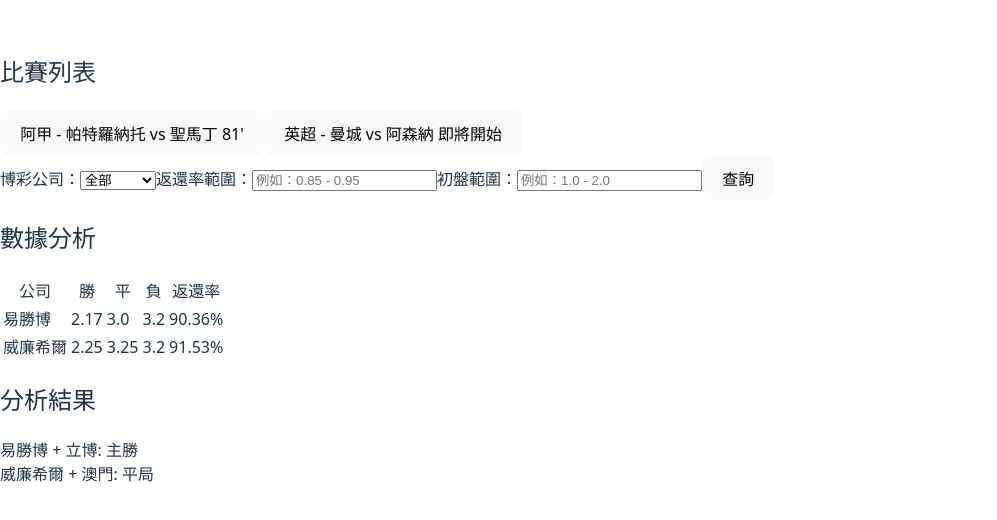
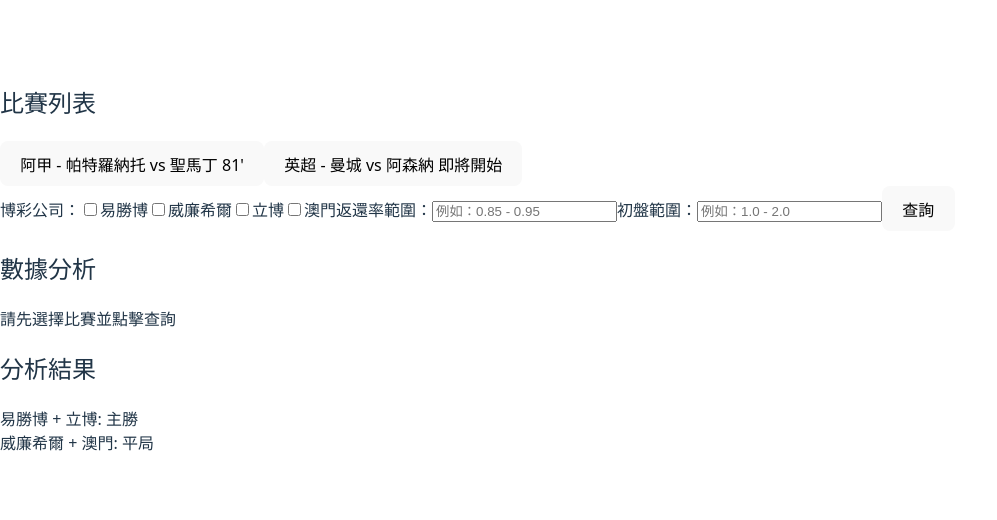
Before and after one commit to MiracleFinanceGroup/football-odds-app, a React (Vite) app in the folder frontend/: page / in a window 1280 px wide. Shown: the part 140-660 px from the top of the page, without its empty margins (0-997 px from the left). Built offline with nearby package versions, Linux system fonts and the light colour scheme.

Commit message:
feat: advanced filters and multi-company selection

```diff
--- a/frontend/src/App.jsx
+++ b/frontend/src/App.jsx
@@ -1,45 +1,113 @@
-import React from "react";
+import { useState } from "react";
 
 export default function FootballOddsApp() {
+  const matches = [
+    { id: 1, league: "阿甲", home: "帕特羅納托", away: "聖馬丁", time: "81'", score: "3-0" },
+    { id: 2, league: "英超", home: "曼城", away: "阿森納", time: "即將開始", score: "0-0" },
+  ];
+
+  const fakeApiResponse = {
+    1: [
+      { company: "易勝博", win: 2.17, draw: 3.0, lose: 3.2, returnRate: "90.36%" },
+      { company: "威廉希爾", win: 2.25, draw: 3.25, lose: 3.2, returnRate: "91.53%" },
+    ],
+    2: [
+      { company: "立博", win: 1.95, draw: 3.10, lose: 3.80, returnRate: "89.40%" },
+      { company: "澳門", win: 2.05, draw: 3.00, lose: 3.60, returnRate: "90.50%" },
+    ],
+  };
+
+  const [selectedId, setSelectedId] = useState(null);
+  const [data, setData] = useState([]);
+  const [selectedCompanies, setSelectedCompanies] = useState([]);
+  const [returnRateRange, setReturnRateRange] = useState("");
+  const [initialOddsRange, setInitialOddsRange] = useState("");
+
+  const handleSelectMatch = (matchId) => {
+    setSelectedId(matchId);
+    setData([]);
+  };
+
+  const toggleCompany = (company) => {
+    setSelectedCompanies((prev) =>
+      prev.includes(company) ? prev.filter((c) => c !== company) : [...prev, company]
+    );
+  };
+
+  const handleQuery = () => {
+    if (selectedId) {
+      let result = fakeApiResponse[selectedId] || [];
+
+      if (selectedCompanies.length > 0) {
+        result = result.filter((row) => selectedCompanies.includes(row.company));
+      }
+
+      setData(result);
+    }
+  };
+
   return (
     <div className="grid grid-cols-5 h-screen p-4 gap-2 bg-gray-100">
-      {/* 左側比賽列表 */}
       <div className="col-span-1 bg-white rounded-xl p-2 overflow-y-auto shadow">
         <h2 className="text-lg font-bold mb-2">比賽列表</h2>
         <div className="space-y-2">
-          <button className="w-full p-2 border rounded hover:bg-gray-100 text-left">
-            阿甲 - 帕特羅納托 vs 聖馬丁 81'
+          {matches.map((match) => (
+            <button
+              key={match.id}
+              onClick={() => handleSelectMatch(match.id)}
+              className={`w-full p-2 border rounded text-left hover:bg-gray-100 ${
+                selectedId === match.id ? "bg-blue-100" : ""
+              }`}
+            >
+              {match.league} - {match.home} vs {match.away} {match.time}
             </button>
-          <button className="w-full p-2 border rounded hover:bg-gray-100 text-left">
-            英超 - 曼城 vs 阿森納 即將開始
-          </button>
+          ))}
         </div>
       </div>
 
-      {/* 右側內容區 */}
       <div className="col-span-4 grid grid-rows-[auto_1fr_auto] gap-2">
-        {/* 過濾器區 */}
         <div className="bg-white rounded-xl p-4 shadow flex flex-wrap gap-4 items-center">
           <span className="font-semibold">博彩公司：</span>
-          <select className="border rounded p-1">
-            <option>全部</option>
-            <option>易勝博</option>
-            <option>威廉希爾</option>
-            <option>立博</option>
-          </select>
+          {['易勝博', '威廉希爾', '立博', '澳門'].map((company) => (
+            <label key={company} className="flex items-center gap-1">
+              <input
+                type="checkbox"
+                checked={selectedCompanies.includes(company)}
+                onChange={() => toggleCompany(company)}
+              />
+              {company}
+            </label>
+          ))}
 
           <span className="font-semibold">返還率範圍：</span>
-          <input type="text" placeholder="例如：0.85 - 0.95" className="border rounded p-1" />
+          <input
+            type="text"
+            value={returnRateRange}
+            onChange={(e) => setReturnRateRange(e.target.value)}
+            placeholder="例如：0.85 - 0.95"
+            className="border rounded p-1"
+          />
 
           <span className="font-semibold">初盤範圍：</span>
-          <input type="text" placeholder="例如：1.0 - 2.0" className="border rounded p-1" />
+          <input
+            type="text"
+            value={initialOddsRange}
+            onChange={(e) => setInitialOddsRange(e.target.value)}
+            placeholder="例如：1.0 - 2.0"
+            className="border rounded p-1"
+          />
 
-          <button className="bg-blue-600 text-white px-4 py-1 rounded hover:bg-blue-700">查詢</button>
+          <button
+            onClick={handleQuery}
+            className="bg-blue-600 text-white px-4 py-1 rounded hover:bg-blue-700"
+          >
+            查詢
+          </button>
         </div>
 
-        {/* 數據分析表格區 */}
         <div className="bg-white rounded-xl p-4 shadow overflow-auto">
           <h2 className="text-lg font-bold mb-2">數據分析</h2>
+          {data.length > 0 ? (
             <table className="w-full text-sm border">
               <thead>
                 <tr className="bg-gray-200">
@@ -51,25 +119,22 @@ export default function FootballOddsApp() {
                 </tr>
               </thead>
               <tbody>
-              <tr>
-                <td className="border p-1">易勝博</td>
-                <td className="border p-1">2.17</td>
-                <td className="border p-1">3.0</td>
-                <td className="border p-1">3.2</td>
-                <td className="border p-1">90.36%</td>
+                {data.map((row, index) => (
+                  <tr key={index}>
+                    <td className="border p-1">{row.company}</td>
+                    <td className="border p-1">{row.win}</td>
+                    <td className="border p-1">{row.draw}</td>
+                    <td className="border p-1">{row.lose}</td>
+                    <td className="border p-1">{row.returnRate}</td>
                   </tr>
-              <tr>
-                <td className="border p-1">威廉希爾</td>
-                <td className="border p-1">2.25</td>
-                <td className="border p-1">3.25</td>
-                <td className="border p-1">3.2</td>
-                <td className="border p-1">91.53%</td>
-              </tr>
+                ))}
               </tbody>
             </table>
+          ) : (
+            <p>請先選擇比賽並點擊查詢</p>
+          )}
         </div>
 
-        {/* 分析結果區 */}
         <div className="bg-white rounded-xl p-4 shadow">
           <h2 className="text-lg font-bold mb-2">分析結果</h2>
           <div>易勝博 + 立博: 主勝</div>
```
Lines whose indentation alone changed are shown as unchanged.
